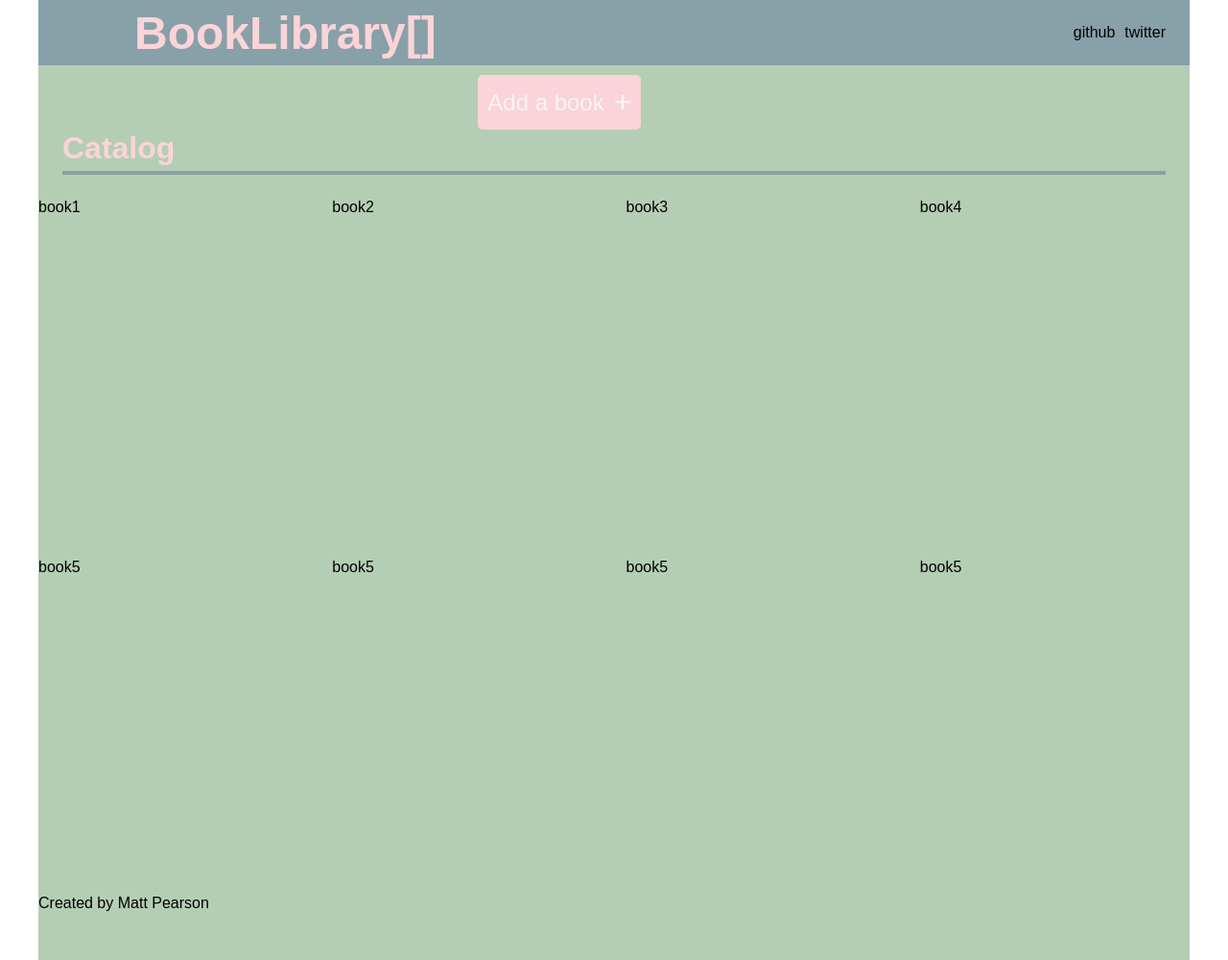
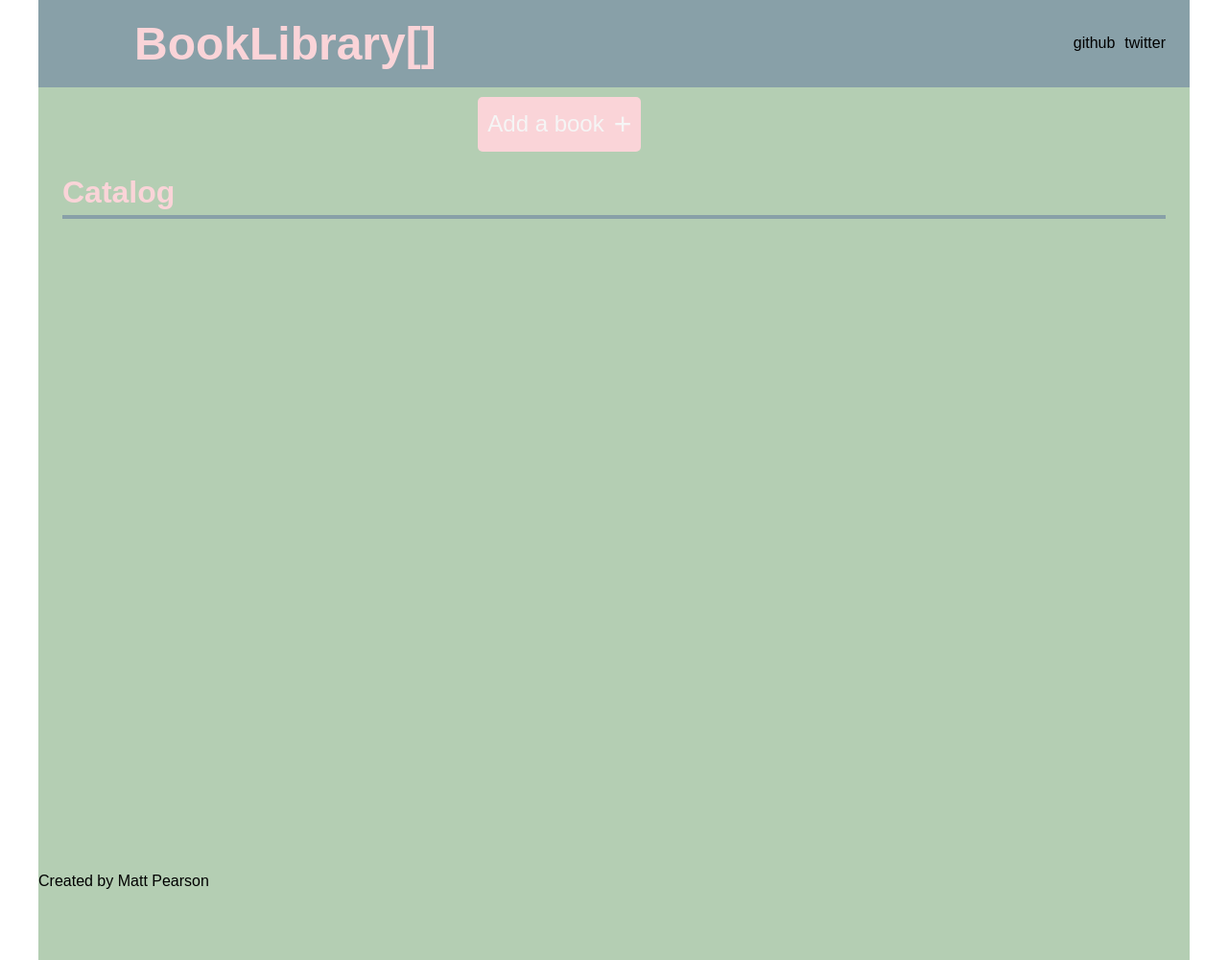
Before and after one commit to Matt-Pearson-94/library, a plain HTML site: page index.html in a window 1280 px wide. Shown: the whole page at 96% size. Drawn offline with Linux system fonts and the light colour scheme.

Commit message:
updated some of the script

```diff
--- a/index.html
+++ b/index.html
@@ -30,14 +30,7 @@
         <div class="main">
             <div class="main-header">Catalog</div>
             <div class="book-container">
-                <div class="books">book1</div>
-                <div class="books">book2</div>
-                <div class="books">book3</div>
-                <div class="books">book4</div>
-                <div class="books">book5</div>
-                <div class="books">book5</div>
-                <div class="books">book5</div>
-                <div class="books">book5</div>
+
             </div>
         </div>
 
```
